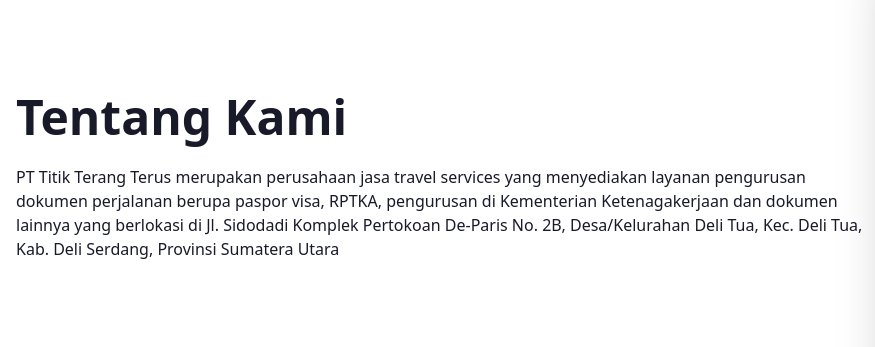
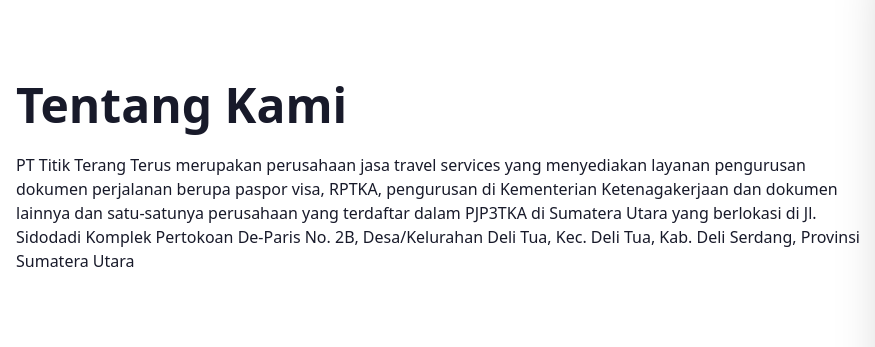
Before and after one commit to athallahmaajid/dump, a plain HTML site: page index.html in a window 1280 px wide. Shown: the part 780-1127 px from the top of the page, 0-875 px from the left. Drawn offline with nearby package versions, Linux system fonts and the light colour scheme.

Commit message:
update abous us

```diff
--- a/index.html
+++ b/index.html
@@ -73,7 +73,7 @@
             <div>
             <h1 class="text-5xl font-bold">Tentang Kami</h1>
             <p class="py-6">
-                PT Titik Terang Terus merupakan perusahaan jasa travel services yang menyediakan layanan pengurusan dokumen perjalanan berupa paspor visa, RPTKA, pengurusan di Kementerian Ketenagakerjaan dan dokumen lainnya yang berlokasi di Jl. Sidodadi Komplek Pertokoan De-Paris No. 2B, Desa/Kelurahan Deli Tua, Kec. Deli Tua, Kab. Deli Serdang, Provinsi Sumatera Utara
+                PT Titik Terang Terus merupakan perusahaan jasa travel services yang menyediakan layanan pengurusan dokumen perjalanan berupa paspor visa, RPTKA, pengurusan di Kementerian Ketenagakerjaan dan dokumen lainnya dan satu-satunya perusahaan yang terdaftar dalam PJP3TKA di Sumatera Utara yang berlokasi di Jl. Sidodadi Komplek Pertokoan De-Paris No. 2B, Desa/Kelurahan Deli Tua, Kec. Deli Tua, Kab. Deli Serdang, Provinsi Sumatera Utara
             </p>
             </div>
         </div>
```
